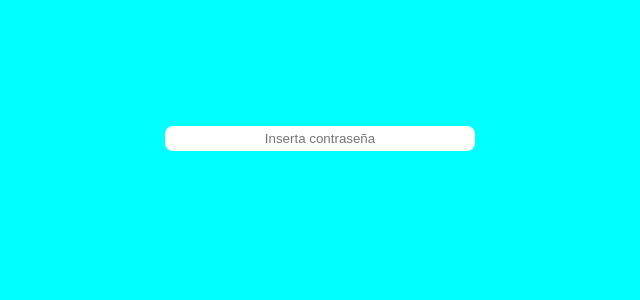
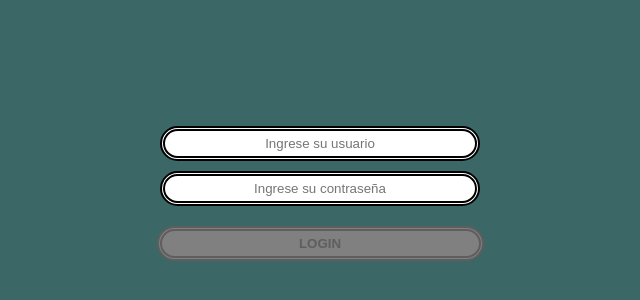
Before and after one commit to Vice079/EjercicioGitContrase-a, a plain HTML site: page index.html in a window 1280 px wide. Shown: the part 74-374 px from the top of the page, without its empty margins (320-960 px from the left). Drawn offline with Linux system fonts and the light colour scheme.

Commit message:
Funcionalidad Login

```diff
--- a/index.html
+++ b/index.html
@@ -1,22 +1,23 @@
 <!DOCTYPE html>
 <html lang="es">
     <head>
-    <meta charset="UTF-8">
-    <meta name="viewport" content="width=device-width, initial-scale=1.0">
+        <meta charset="UTF-8" />
+        <meta name="viewport" content="width=device-width, initial-scale=1.0" />
         <title>"Contraseña"</title>
-    <link rel="stylesheet" href="styles.css">
+        <link rel="stylesheet" href="styles.css" />
     </head>
     <body>
         <div id="alinear">
-        <input id="entrada" type="password" placeholder ="Inserta contraseña" >
+            <input id="usuario" type="text" placeholder="Ingrese su usuario" />
+            <input
+                id="entrada"
+                type="password"
+                placeholder="Ingrese su contraseña"
+                required
+            />
+            <button id="boton" disabled><b>LOGIN</b></button>
             <p id="info"></p>
         </div>
-
-
-
-
-
-
 
         <script src="script.js"></script>
     </body>
--- a/script.js
+++ b/script.js
@@ -1,18 +1,22 @@
-console.log("Hola");
 const entrada = document.getElementById("entrada");
+const boton = document.getElementById("boton");
+const infodata = document.getElementById("info");
+
 entrada.addEventListener("keyup", valoracion);
 
 function valoracion() {
     let longitud = entrada.value.length;
-    const infodata = document.getElementById("info");
     if (longitud < 8) {
         infodata.innerText = "Contraseña no segura";
         infodata.style.color = "red";
+        boton.disabled = true;
     } else if (longitud >= 8 && longitud <= 10) {
         infodata.innerText = "Contraseña de seguridad intermedia";
         infodata.style.color = "blue";
+        boton.disabled = true;
     } else {
         infodata.innerText = "Contraseña segura";
         infodata.style.color = "green";
+        boton.removeAttribute("disabled");
     }
 }
--- a/styles.css
+++ b/styles.css
@@ -1,17 +1,45 @@
 body {
-    background-color: aqua;
+    background-color: rgb(59, 103, 103);
 }
 #alinear {
     display: flex;
     flex-direction: column;
-    justify-content: center;
     align-items: center;
     margin-top: 200px;
 }
 #entrada {
     width: 300px;
-    border-radius: 8px;
-    border: 0px;
+    border-radius: 25px;
+    border: 5px;
     padding: 5px;
     text-align: center;
+    border-style: double;
+    border-color: color(black);
 }
+#usuario {
+    width: 300px;
+    border-radius: 25px;
+    border: 5px;
+    padding: 5px;
+    text-align: center;
+    border-style: double;
+    border-color: color(black);
+    margin-bottom: 10px;
+}
+
+#boton {
+    width: 327px;
+    border-radius: 25px;
+    border: 5px;
+    padding: 5px;
+    text-align: center;
+    border-style: double;
+    border-color: color(black);
+    margin-top: 20px;
+    cursor: pointer;
+    background-color: green;
+}
+
+#boton:disabled {
+    background-color: grey;
+}
```
Lines whose indentation alone changed are shown as unchanged.
